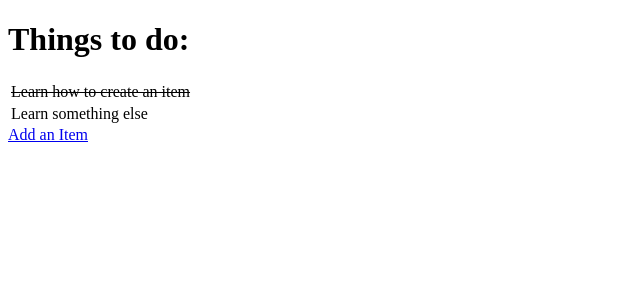
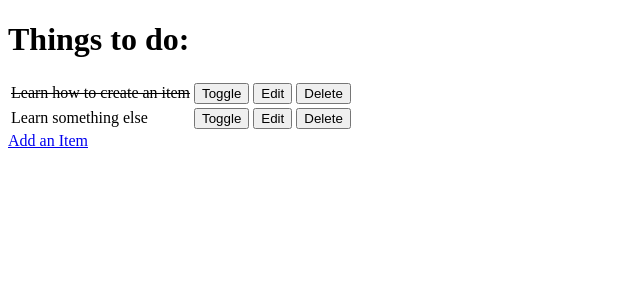
Before and after one commit to Karasp1980/hello-django, a Django app: page / in a window 1280 px wide. Shown: the top 300 px of the page, without its empty margins (0-640 px from the left). Run offline with Django 3.2, Linux system fonts and the light colour scheme; data comes from the database, SQL or seed files in the repository; both versions use the stored data as it was after the commit.

Commit message:
Add edit, toggle and delete function

```diff
--- a/django_todo/urls.py
+++ b/django_todo/urls.py
@@ -15,11 +15,14 @@ Including another URLconf
 """
 from django.contrib import admin
 from django.urls import path
-from todo.views import get_todo_list, add_item
+from todo import views
 
 
 urlpatterns = [
     path('admin/', admin.site.urls),
-    path('', get_todo_list, name='get_todo_list'),
-    path('add', add_item, name='add'),
+    path('', views.get_todo_list, name='get_todo_list'),
+    path('add', views.add_item, name='add'),
+    path('edit/<item_id>', views.edit_item, name='edit'),
+    path('toggle/<item_id>', views.toggle_item, name='toggle'),
+    path('delete/<item_id>', views.delete_item, name='delete'),
 ]
--- a/todo/templates/todo/todo_list.html
+++ b/todo/templates/todo/todo_list.html
@@ -17,6 +17,26 @@
                 {% else %}
                     <td>{{ item.name }}</td>
                 {% endif %}
+
+                <td>
+                    <a href="/toggle/{{ item.id }}">
+                        <button>Toggle</button>
+                    </a>
+                </td>
+
+                <td>
+                    <a href="/edit/{{ item.id }}">
+                        <button>Edit</button>
+                    </a>
+                </td>
+
+                <td>
+                    <a href="/delete/{{ item.id }}">
+                        <button>Delete</button>
+                    </a>
+                </td>
+
+
             </tr>
             {% empty %}
             <tr><td>You have nothing to do</td></tr>
--- a/todo/views.py
+++ b/todo/views.py
@@ -1,4 +1,4 @@
-from django.shortcuts import render, redirect
+from django.shortcuts import render, redirect, get_object_or_404
 from .models import Item
 from .forms import ItemForm
 # Create your views here.
@@ -25,3 +25,29 @@ def add_item(request):
         'form': form
     }
     return render(request, 'todo/add_item.html', context)
+
+def edit_item(request, item_id):
+    item = get_object_or_404(Item, id=item_id)
+    if request.method == 'POST':
+        form=ItemForm(request.POST, instance=item)
+        if form.is_valid():
+            form.save()
+            return redirect('get_todo_list')
+
+    form = ItemForm(instance=item)
+    context = {
+        'form': form
+    }
+    return render(request, 'todo/edit_item.html', context)
+
+def toggle_item(request, item_id):
+    item = get_object_or_404(Item, id=item_id)
+    item.done = not item.done
+    item.save()
+    return redirect('get_todo_list')
+
+
+def delete_item(request, item_id):
+    item = get_object_or_404(Item, id=item_id)
+    item.delete()
+    return redirect('get_todo_list')
```
Also changed, not shown: todo/templates/todo/edit_item.html (added, +21 -0 lines), db.sqlite3.
